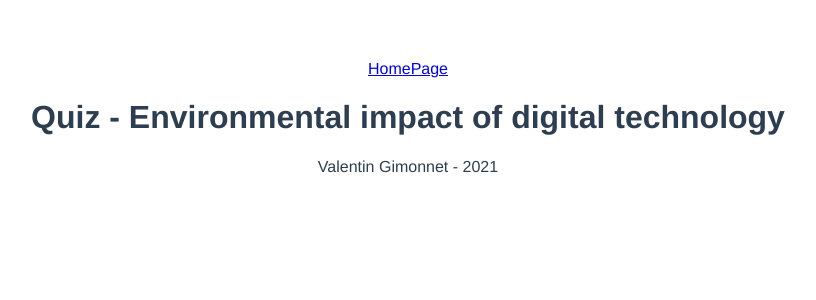
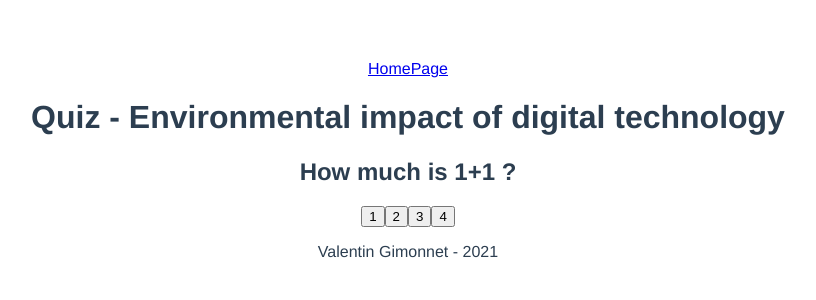
Before and after one commit to vgimonnet/eco-web-quiz, a Vue app: page /quiz/user in a window 1280 px wide. Shown: the top 300 px of the page, without its empty margins (232-1048 px from the left). Built offline with nearby package versions, Linux system fonts and the light colour scheme.

Commit message:
Setting up question flow

```diff
--- a/src/components/QuizDevPage.vue
+++ b/src/components/QuizDevPage.vue
@@ -1,7 +1,42 @@
 <template>
   <main>
-    <h1>
-      Quiz - Eco-web development
-    </h1>
+    <h1>Quiz - Eco web development</h1>
+    <question-card
+      v-for="question in questions"
+      :key="question.id"
+      :question="question"
+      :activeQuestion="activeQuestion"
+      @changeQuestion="changeQuestion()"
+    />
+    <p v-if="isEnded">
+      Quiz is over ! Thanks for your participation !
+    </p>
   </main>
 </template>
+
+<script>
+  import questions from '../datas/quiz-dev.json'
+  import QuestionCard from './quiz/QuestionCard.vue'
+
+  export default {
+    name: "QuizUserPage",
+    components: {
+      'question-card': QuestionCard
+    },
+    data() {
+      return {
+        questions: questions,
+        activeQuestion: 1,
+        isEnded: false
+      }
+    },
+    methods: {
+      changeQuestion() {
+        if (this.activeQuestion == 2) {
+          this.isEnded = true;
+        }
+        this.activeQuestion++;
+      }
+    }
+  }
+</script>
--- a/src/components/QuizUserPage.vue
+++ b/src/components/QuizUserPage.vue
@@ -1,5 +1,42 @@
 <template>
   <main>
     <h1>Quiz - Environmental impact of digital technology</h1>
+    <question-card
+      v-for="question in questions"
+      :key="question.id"
+      :question="question"
+      :activeQuestion="activeQuestion"
+      @changeQuestion="changeQuestion()"
+    />
+    <p v-if="isEnded">
+      Quiz is over ! Thanks for your participation !
+    </p>
   </main>
 </template>
+
+<script>
+  import questions from '../datas/quiz-user.json'
+  import QuestionCard from './quiz/QuestionCard.vue'
+
+  export default {
+    name: "QuizUserPage",
+    components: {
+      'question-card': QuestionCard
+    },
+    data() {
+      return {
+        questions: questions,
+        activeQuestion: 1,
+        isEnded: false
+      }
+    },
+    methods: {
+      changeQuestion() {
+        if (this.activeQuestion == 2) {
+          this.isEnded = true;
+        }
+        this.activeQuestion++;
+      }
+    }
+  }
+</script>
--- /dev/null
+++ b/src/components/quiz/QuestionCard.vue
@@ -0,0 +1,40 @@
+<template>
+  <div v-if="question.id == activeQuestion">
+    <h2>{{ question.text }}</h2>
+    <div v-if="isAnswered">
+      <p>{{ question.explanation }}</p>
+      <button @click="$emit('changeQuestion')">Suivant</button>
+    </div>
+    <div v-else>
+      <button
+        v-for="proposal in question.proposals"
+        :key="proposal"
+        @click="answerQuestion(proposal)"
+      >
+        {{ proposal }}
+      </button>
+    </div>
+  </div>
+</template>
+
+<script>
+  export default {
+    name: 'QuestionCard',
+    props: ['question', 'activeQuestion'],
+    data() {
+      return {
+        isAnswered: false
+      }
+    },
+    methods: {
+      answerQuestion(proposal) {
+        this.isAnswered = true
+        if (proposal == this.question.answer) {
+          window.alert('Gaddam you did it !')
+        } else {
+          window.alert(`You suck ! Good answer was ${ this.question.answer }`)
+        }
+      }
+    }
+  }
+</script>
--- a/src/datas/quiz-user.json
+++ b/src/datas/quiz-user.json
@@ -0,0 +1,16 @@
+[
+  {
+    "id": 1,
+    "text": "How much is 1+1 ?",
+    "proposals": [1, 2, 3, 4],
+    "answer": 2,
+    "explanation": "explanation first question"
+  },
+  {
+    "id": 2,
+    "text": "How much is 1+2 ?",
+    "proposals": [1, 2, 3, 4],
+    "answer": 3,
+    "explanation": "explanation second question"
+  }
+]
```
